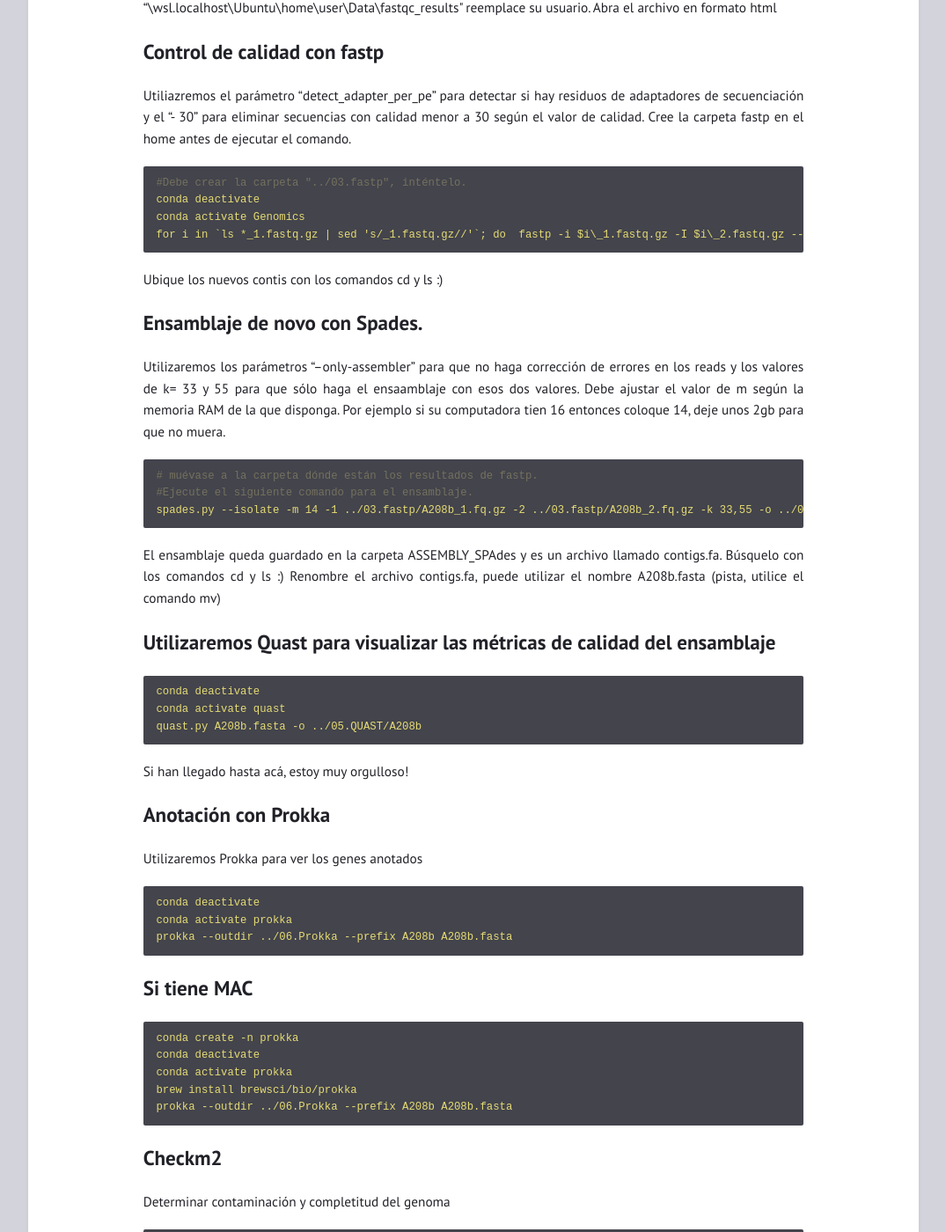
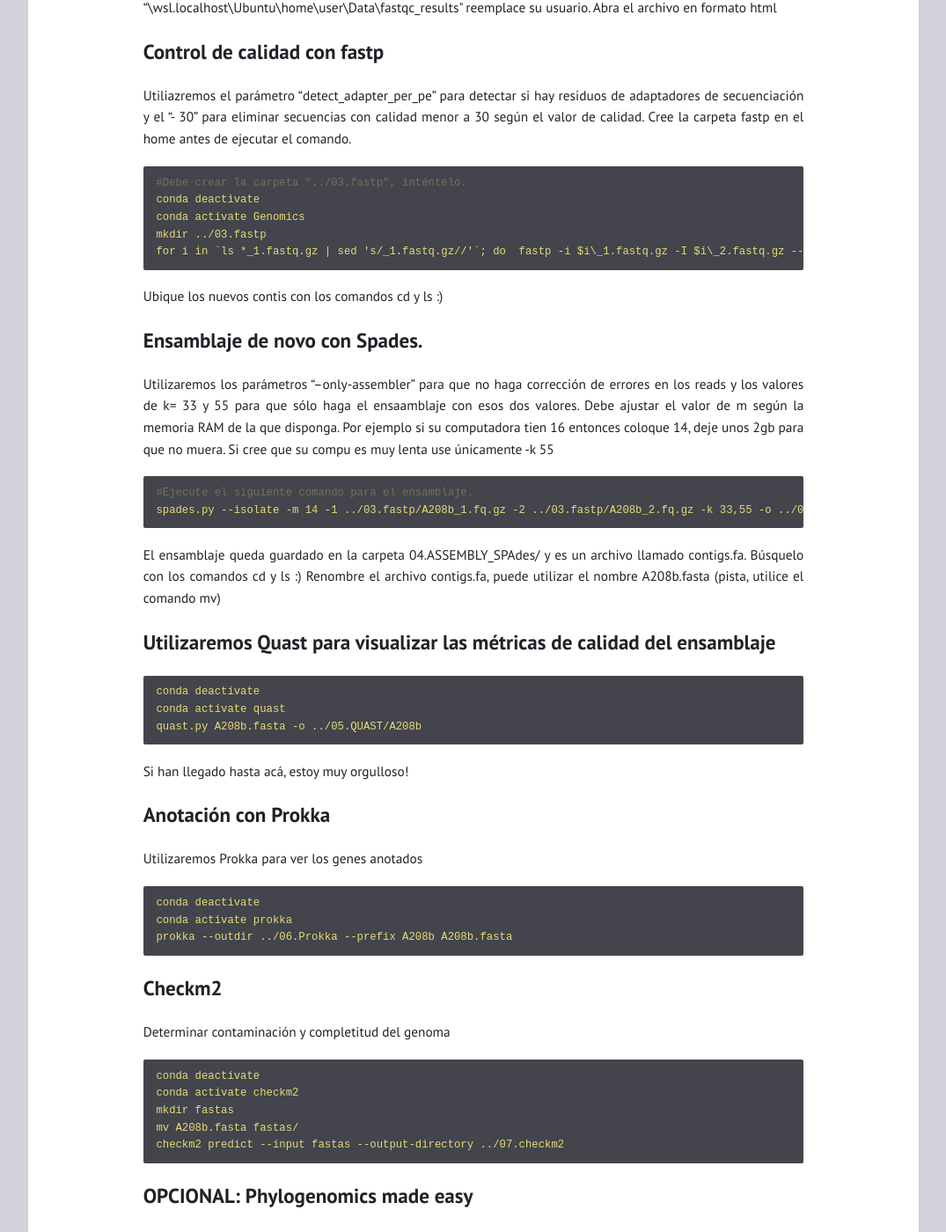
Before and after one commit to braddmg/GenPro, a Jekyll site: the page built from _posts/2024-08-21-Control-de-calidad-y-ensamblaje.md, in a window 1280 px wide and 1400 px high, scrolled down 1636 px. Shown: the whole window at 88% size, without its empty margins (102-1177 px from the left). Built offline with Jekyll 4.4.1, drawn with Linux system fonts in a browser that asks for light colours.

Commit message:
Update 2024-08-21-Control-de-calidad-y-ensamblaje.md

````diff
--- a/_posts/2024-08-21-Control-de-calidad-y-ensamblaje.md
+++ b/_posts/2024-08-21-Control-de-calidad-y-ensamblaje.md
@@ -77,20 +77,20 @@ Utiliazremos el parámetro "detect_adapter_per_pe" para detectar si hay residuos
 #Debe crear la carpeta "../03.fastp", inténtelo.
 conda deactivate
 conda activate Genomics
+mkdir ../03.fastp
 for i in `ls *_1.fastq.gz | sed 's/_1.fastq.gz//'`; do  fastp -i $i\_1.fastq.gz -I $i\_2.fastq.gz --detect_adapter_for_pe -o ../03.fastp/$i\_1.fq.gz -O ../03.fastp/$i\_2.fq.gz -h ../03.fastp/$i\_fastq.html -e 30; done
 ```
 Ubique los nuevos contis con los comandos cd y ls :)
 
 ## Ensamblaje de novo con Spades.
-Utilizaremos los parámetros "--only-assembler" para que no haga corrección de errores en los reads y los valores de k= 33 y 55 para que sólo haga el ensaamblaje con esos dos valores. Debe ajustar el valor de m según la memoria RAM de la que disponga. Por ejemplo si su computadora tien 16 entonces coloque 14, deje unos 2gb para que no muera.
+Utilizaremos los parámetros "--only-assembler" para que no haga corrección de errores en los reads y los valores de k= 33 y 55 para que sólo haga el ensaamblaje con esos dos valores. Debe ajustar el valor de m según la memoria RAM de la que disponga. Por ejemplo si su computadora tien 16 entonces coloque 14, deje unos 2gb para que no muera. Si cree que su compu es muy lenta use únicamente -k 55
 
 ```yml
-# muévase a la carpeta dónde están los resultados de fastp.
 #Ejecute el siguiente comando para el ensamblaje.
 spades.py --isolate -m 14 -1 ../03.fastp/A208b_1.fq.gz -2 ../03.fastp/A208b_2.fq.gz -k 33,55 -o ../04.ASSEMBLY_SPAdes/
 ```
 
-El ensamblaje queda guardado en la carpeta ASSEMBLY_SPAdes y es un archivo llamado contigs.fa. Búsquelo con los comandos cd y ls :)
+El ensamblaje queda guardado en la carpeta 04.ASSEMBLY_SPAdes/ y es un archivo llamado contigs.fa. Búsquelo con los comandos cd y ls :)
 Renombre el archivo contigs.fa, puede utilizar el nombre A208b.fasta (pista, utilice el comando mv)
 
 ## Utilizaremos Quast para visualizar las métricas de calidad del ensamblaje
@@ -109,14 +109,7 @@ conda deactivate
 conda activate prokka
 prokka --outdir ../06.Prokka --prefix A208b A208b.fasta
 ```
-## Si tiene MAC
-```yml
-conda create -n prokka
-conda deactivate
-conda activate prokka
-brew install brewsci/bio/prokka
-prokka --outdir ../06.Prokka --prefix A208b A208b.fasta
-```
+
 ## Checkm2
 Determinar contaminación y completitud del genoma
 ```yml
````
